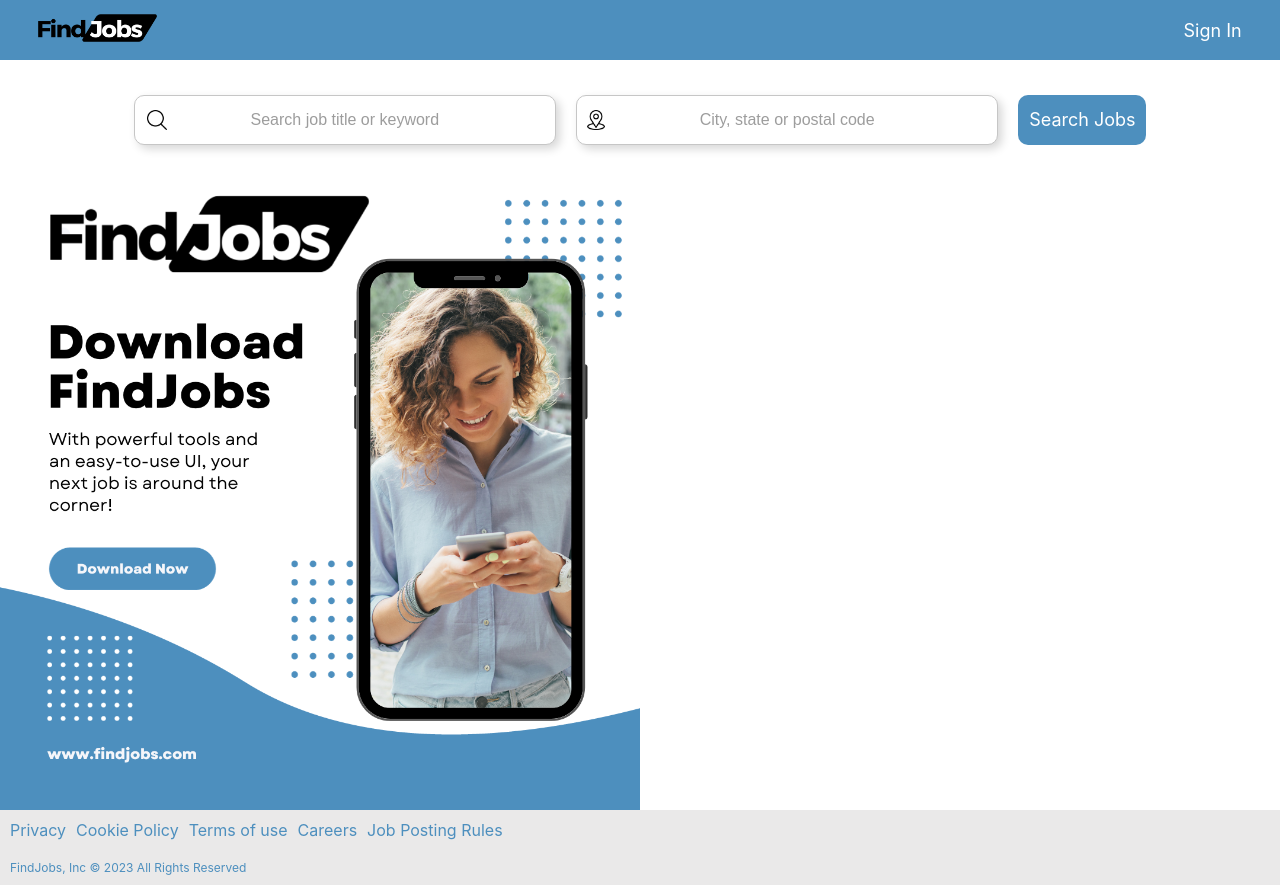
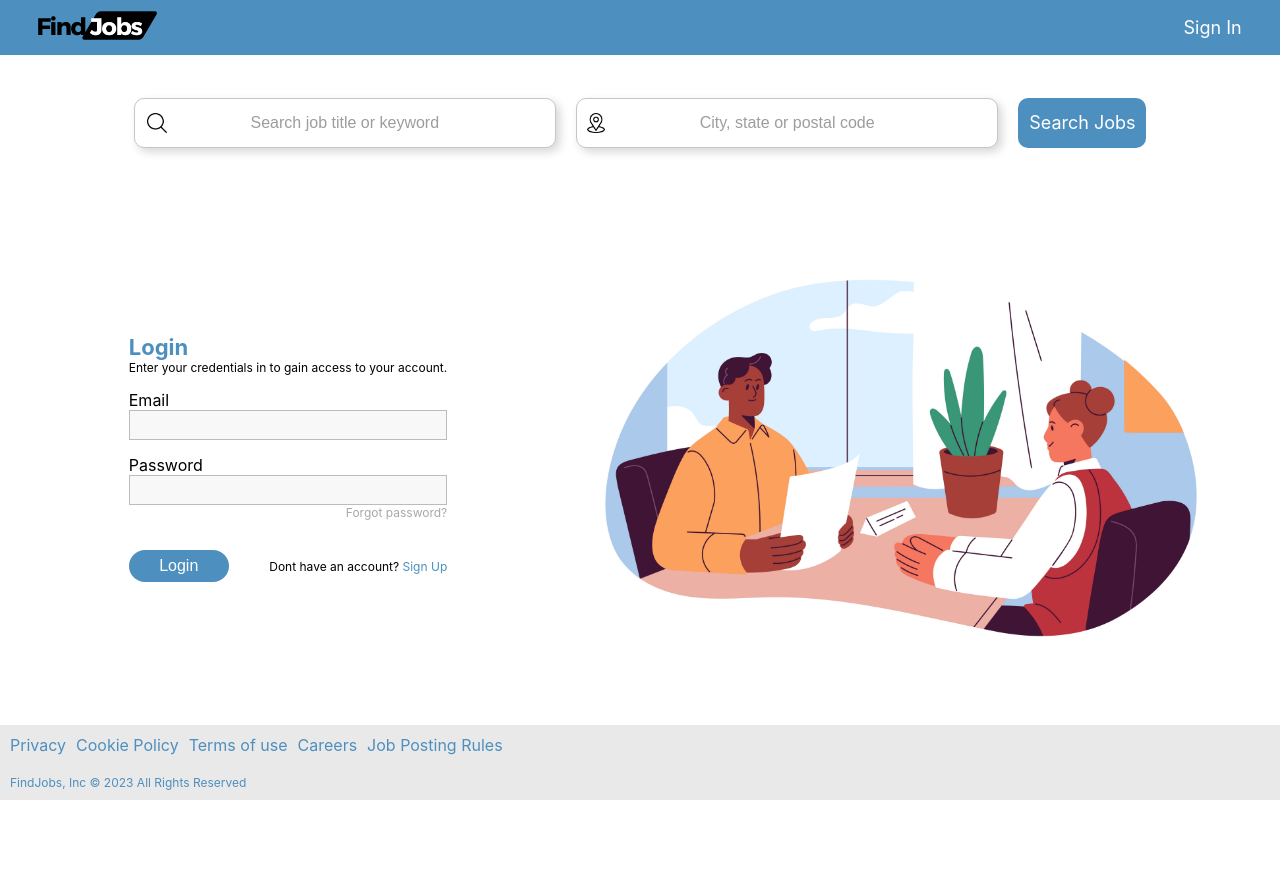
Before and after one commit to kgeorge24/job-search, a React (Create React App) app: page / in a window 1280 px wide. After the commit the page ends 800 px from the top, so only its background shows below. Built offline with nearby package versions, Linux system fonts and the light colour scheme; a web font is replaced by a local one.

Commit message:
Built out login component

```diff
--- a/src/components/LandingPage/LandingPage.js
+++ b/src/components/LandingPage/LandingPage.js
@@ -3,15 +3,22 @@
 import Search from "../Search/Search";
 import Poster from "../Poster/Poster";
 import Footer from "../Footer/Footer";
+import Login from "../Login/Login";
+import styles from "./LandingPage.module.css";
 
 const LandingPage = () => {
   return (
-    <Fragment>
+    <div className={styles["landing-page"]}>
       <Header />
       <Search />
-      <Poster />
-      <Footer />
-    </Fragment>
+      <div className={styles["poster-section"]}>
+        <Login />
+        <Poster />
+      </div>
+      <div className={styles.footer}>
+        <Footer />
+      </div>
+    </div>
   );
 };
 
--- /dev/null
+++ b/src/components/LandingPage/LandingPage.module.css
@@ -0,0 +1,25 @@
+.landing-page {
+
+}
+
+
+@media only screen and (min-width: 1000px) {
+    .landing-page {
+        /* border: 2px solid black; */
+        display: flex;
+        flex-direction: column;
+        height: 100vh;
+        overflow: scroll;
+    }
+
+    .poster-section {
+        display: flex;
+        align-items: center;
+        /* border: 2px solid black; */
+        height: 73%;
+    }
+
+    .footer {
+    margin-top: auto;
+    }
+}
--- /dev/null
+++ b/src/components/Login/Login.js
@@ -0,0 +1,60 @@
+import { useState } from "react";
+import styles from "./Login.module.css";
+
+const Login = () => {
+  const [emailState, setEmailState] = useState("");
+  const [passwordState, setPasswordState] = useState("");
+
+  const changeHandler = (e) => {
+    e.target.id === "email"
+      ? setEmailState(e.target.value)
+      : setPasswordState(e.target.value);
+  };
+
+  const submitHandler = (e) => {
+    e.preventDefault();
+
+    console.log("Email: ", emailState);
+    console.log("Password: ", passwordState);
+  };
+
+  return (
+    <form className={styles.login} onSubmit={submitHandler}>
+      <div className={styles["login-container"]}>
+        <div className={styles.header}>
+          <h4>Login</h4>
+          <p>Enter your credentials in to gain access to your account.</p>
+        </div>
+        <div className={styles.input}>
+          <label htmlFor="email">Email</label>
+          <input
+            type="text"
+            id="email"
+            value={emailState}
+            onChange={changeHandler}
+          />
+        </div>
+        <div className={styles.input}>
+          <label htmlFor="password">Password</label>
+          <input
+            type="password"
+            id="password"
+            value={passwordState}
+            onChange={changeHandler}
+          />
+          <div>
+            <a href="">Forgot password?</a>
+          </div>
+        </div>
+        <div className={styles.submit}>
+          <input type="submit" value="Login" />
+          <p>
+            Dont have an account? <a href="">Sign Up</a>
+          </p>
+        </div>
+      </div>
+    </form>
+  );
+};
+
+export default Login;
--- /dev/null
+++ b/src/components/Login/Login.module.css
@@ -0,0 +1,78 @@
+.login {
+    display: none;
+}
+
+@media only screen and (min-width: 1000px) {
+    .login {
+        width: 45%;
+        display: flex;
+        flex-direction: column;
+        align-items: center;
+        justify-content: center;
+        min-height: 200px;
+    }
+
+    .login-container {
+        /* border: 2px solid black; */
+    }
+
+    .header {
+        margin-bottom: 15px;
+    }
+
+    .header > h4 {
+        font-size: 22px;
+    }
+
+    .header > p, .submit > p, .input > div > a, .submit > p > a {
+        font-size: 12px;
+    }
+
+    .submit > p > a, .header > h4 {
+        color: #4D8FBE;
+    }
+
+    .submit > p > a {
+        text-decoration: none;
+    }
+
+    .input {
+        display: flex;
+        flex-direction: column;
+        margin-bottom: 15px;
+    }
+
+    .input > input {
+        background-color: #F8F8F8;
+        border: 1px solid rgb(188, 188, 188);
+        height: 30px;
+        padding: 10px;
+    }
+
+    .input > div {
+        display: flex;
+        justify-content: flex-end;
+    }
+
+    .input > div > a {
+        color: rgb(168, 168, 168);
+        text-decoration: none;
+    }
+
+    .submit {
+        display: flex;
+        justify-content: space-between;
+        align-items: center;
+        margin-top: 30px;
+    }
+
+    .submit > input[type=submit] {
+        background-color: #4D8FBE;
+        border: none;
+        color: white;
+        width: 100px;
+        height: 32px;
+        border-radius: 40px;
+        margin-right: 10px;
+    }
+}
--- a/src/components/Poster/Poster.js
+++ b/src/components/Poster/Poster.js
@@ -1,5 +1,6 @@
 import React from "react";
 import poster from "../../assets/Blue Modern Download App Instagram Post (2).png";
+import vector from "../../assets/iStock-1468860067.jpg";
 import styles from "./Poster.module.css";
 
 const Poster = () => {
@@ -7,6 +8,7 @@
     <div className={styles.poster}>
       <a href="download">
         <img src={poster} alt="" />
+        <img src={vector} alt="" />
       </a>
     </div>
   );
--- a/src/components/Poster/Poster.module.css
+++ b/src/components/Poster/Poster.module.css
@@ -8,9 +8,21 @@
     width: 100%;
 }
 
+.poster > a > img:last-of-type {
+    display: none;
+}
+
 @media only screen and (min-width: 1000px) {
     .poster{
-        /* border: 5px solid black; */
-        width: 50%;
+        max-width: 650px;
     }
+
+    .poster > a > img{
+        display: none;
+    }
+
+    .poster > a > img:last-of-type {
+        display: block;
+    }
+
 }
--- a/src/components/Search/Search.module.css
+++ b/src/components/Search/Search.module.css
@@ -64,13 +64,13 @@
         align-items: center;
         justify-content:center;
         width: 100%;
-        margin-top: 10px;
-        height: 100px;
+        margin-top: 0;
+        height: 150px;
+        /* border: 2px solid black; */
     }
 
     .search > div {
         width: 33%;
-        /* border: 2px solid black; */
         margin-bottom: 0;
         margin: 0px 10px;
     }
```
Also changed, not shown: src/assets/iStock-1468860067.jpg (added).
